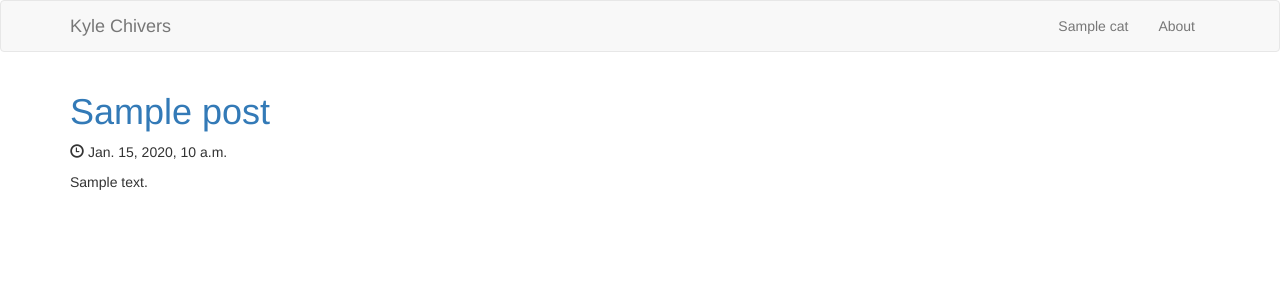
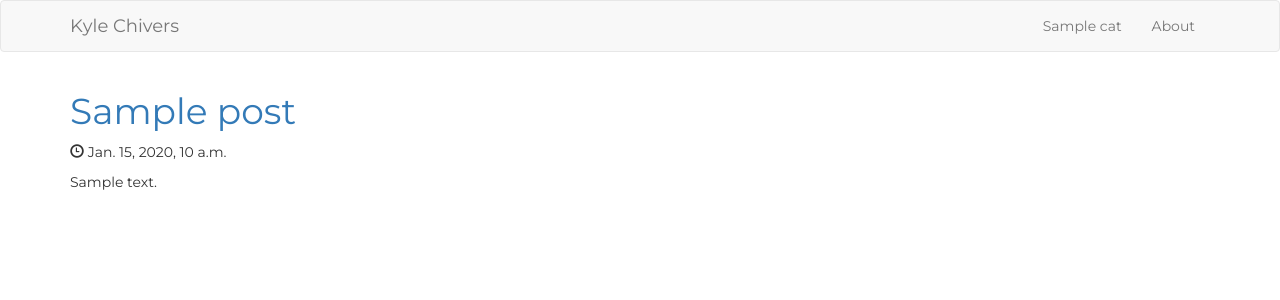
Before and after one commit to kchiv/kyle_blog, a Django app: template templates/home.html in a window 1280 px wide. Shown: the top 300 px of the page. Run offline with Django 3.2, Linux system fonts and the light colour scheme; the template is opened without the code that fills it: most values are stand-ins (such as "Sample title", 1, 10 or a date in 2020); some libraries are stand-ins or nearby versions.

Commit message:
added static CSS serving

```diff
--- a/kyle_blog/urls.py
+++ b/kyle_blog/urls.py
@@ -27,4 +27,4 @@ urlpatterns = [
     url(r'^$', views.home, name='home'),
     url(r'^blog/', include('posts.urls')),
     url(r'^page/', include('pages.urls')),
-] + static(settings.MEDIA_URL, document_root=settings.MEDIA_ROOT)
+] + static(settings.STATIC_URL, document_root=settings.STATIC_ROOT)
--- /dev/null
+++ b/static/css/style.css
@@ -0,0 +1,3 @@
+body {
+	font-family: 'Montserrat', sans-serif;
+}
--- a/templates/base.html
+++ b/templates/base.html
@@ -1,3 +1,4 @@
+{% load static %}
 <!DOCTYPE html>
 <html lang="en">
   <head>
@@ -10,6 +11,8 @@
 
     <!-- Bootstrap -->
     <link rel="stylesheet" href="https://maxcdn.bootstrapcdn.com/bootstrap/3.3.7/css/bootstrap.min.css" integrity="sha384-BVYiiSIFeK1dGmJRAkycuHAHRg32OmUcww7on3RYdg4Va+PmSTsz/K68vbdEjh4u" crossorigin="anonymous">
+    <link href="https://fonts.googleapis.com/css?family=Montserrat" rel="stylesheet">
+    <link rel="stylesheet" href="{% static 'css/style.css' %}">
 
     <!-- HTML5 shim and Respond.js for IE8 support of HTML5 elements and media queries -->
     <!-- WARNING: Respond.js doesn't work if you view the page via file:// -->
```
Also changed, not shown: _versions/flyby_1920_admin_thumbnail.jpg (deleted), _versions/flyby_1920_big.jpg (deleted), _versions/flyby_1920_large.jpg (deleted), _versions/flyby_1920_medium.jpg (deleted), _versions/flyby_1920_small.jpg (deleted), _versions/flyby_1920_thumbnail.jpg (deleted), _versions/pexels-photo-386025_admin_thumbnail.jpeg (deleted), _versions/pexels-photo-386025_big.jpeg (deleted), _versions/pexels-photo-386025_large.jpeg (deleted), _versions/pexels-photo-386025_medium.jpeg (deleted), _versions/pexels-photo-386025_small.jpeg (deleted), _versions/pexels-photo-386025_thumbnail.jpeg (deleted), uploads/flyby_1920.jpg (deleted), uploads/pexels-photo-386025.jpeg (deleted), 1 other file.
